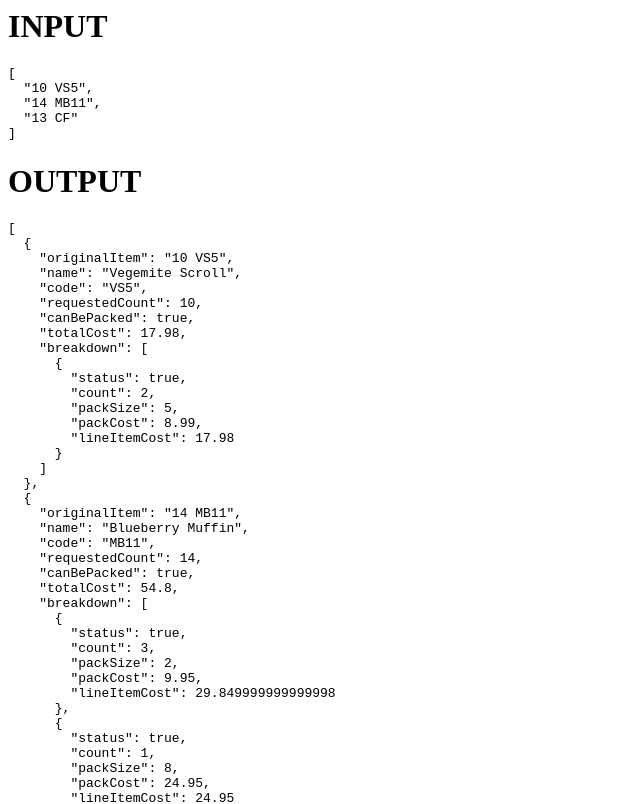
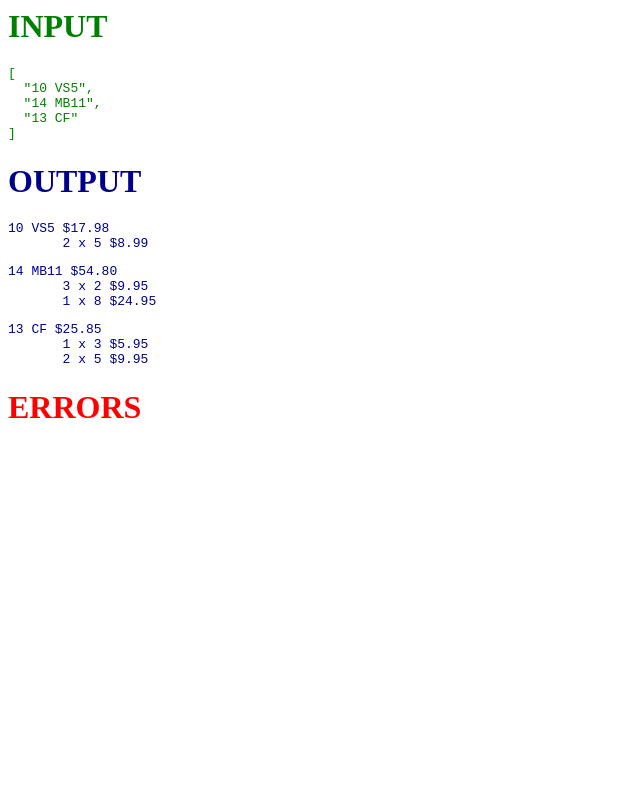
Before and after one commit to afakes/rubix-tech-eval, a plain HTML site: page code/index.html in a window 1280 px wide. Shown: the top 804 px of the page, without its empty margins (0-640 px from the left). Drawn offline with Linux system fonts and the light colour scheme.

Commit message:
code clean up and creating view class

```diff
--- a/code/Bakery.class.js
+++ b/code/Bakery.class.js
@@ -3,36 +3,39 @@
  * This is a component of the solution the the Bakery Packing problem
  *
  */
-class Bakery {
+class Bakery extends base {
 
 	constructor(name = {}, product = {}) {
-		this.internalProperties = {};
+		super();
 		this.name = name;
 		this.product = product;
 	}
 
 	/**
 	 * @param {string[]} inputStream - newline separated items or array
-	 * @return {{data: Array, errors: Array}}
+	 * @return {Boolean}
 	 */
 	main(inputStream = []) {
 
+		this.inputStream = inputStream;
+		this.error = [];
+		this.payload = [];
+
 		if (typeof inputStream === "string") { inputStream = inputStream.split("\n"); }
-
-		let result = { "payload": [], "error": [] };
-
 		if (!Array.isArray(inputStream)) {
-			result.error.push(new Error(`input stream invalid`)); return result;
+			this.error.push(new Error(`input stream invalid`)); return false;
 		}
 
 		for (let inputLine of inputStream) {
 			let itemResult = this.processItem(inputLine);
 			if (itemResult == null) {continue; }
-			if (itemResult.error !== null) { result.error.push(itemResult.error); }
-			if (itemResult.payload !== null) { result.payload.push(itemResult.payload); }
+			if (itemResult.error !== null) { this.error.push(itemResult.error); }
+			if (itemResult.payload !== null) {
+				this.payload.push(itemResult.payload);
+			}
 		}
 
-		return result;
+		return (this.error.length === 0);
 	}
 
 	/**
@@ -42,28 +45,29 @@ class Bakery {
 	 */
 	processItem(srcItem) {
 
+		// validate input
 		let item = this.validateItem(srcItem);
 		if (item == null) { return null; }
 		if ((item.name || "") === "Error") { return {"payload": null, "error": item}; }
 
 		// construct result packet
 		let result = {
-			"originalItem": srcItem,
-			"name": this.name[item.code],
-			"code": item.code,
-			"requestedCount": parseInt(item.numberOfItems),
-			"canBePacked": false,
-			"totalCost": 0.0,
-			"breakdown": []
+			"originalItem":  srcItem,
+			"name":          this.name[item.code],
+			"code":          item.code,
+			"numberOfItems": parseInt(item.numberOfItems),
+			"canBePacked":   false,
+			"totalCost":     0.0,
+			"breakdown":     []
 		};
 
 		// pack sizes greater than the item.numberOfItems will not lead to a solution, convert to integer, and sort descending
 		let packSizes = Object.keys(this.product[item.code])
-			.filter(packSize => { return parseInt(packSize) <= item.numberOfItems })
 			.map(packSize => { return parseInt(packSize) })
+			.filter(packSize => { return packSize <= item.numberOfItems })
 			.sort( (a, b) => { return b-a });
 
-		let calc = this.calc(item.code, item.numberOfItems, packSizes, result.breakdown);
+		let calc = this.calc(item.code, item.numberOfItems, packSizes, result.breakdown); // find the solution
 		result.canBePacked = calc.status;
 
 		if (result.canBePacked) {
@@ -78,14 +82,14 @@ class Bakery {
 	}
 
 	/**
-	 * Recursive function to pack organisation for the requested number of Items
+	 * Recursive function for pack organisation for the requested number of Items
 	 * @param {string} code
 	 * @param {number} numberOfItems
 	 * @param {number[]} packSizes
 	 * @param {{}[]} results
 	 * @return {{}}
 	 */
-	calc(code, numberOfItems, packSizes, results = []) {
+	calc(code = null, numberOfItems = null, packSizes = [], results = []) {
 
 		for (let packSize of packSizes) {
 
@@ -95,7 +99,8 @@ class Bakery {
 			let ret = { "status": true, "count": wholePacks, "packSize": packSize };
 			if (remainder === 0) { results.push(ret); return ret; } // if we have a remainder of zero that means the pack size is a multiple of numberOfItems
 
-			// the remainder becomes the new requestedCount, and we need to create a new  packSizes array where the only sizes we want those equal to or less than remainder
+			// the remainder becomes the new numberOfItems, a new packSizes array where the
+			// only sizes are those equal to or less than remainder
 			let newPackSizes = packSizes.filter( packSize => { return packSize <= remainder; } );
 
 			let subValue = this.calc(code, remainder, newPackSizes, results); // --->> recursive call <<----
@@ -104,71 +109,55 @@ class Bakery {
 			}
 		}
 
-		return { "status": false};
+		return { "status": false}; // looped through all pack sizes and could not find a whole number solution
 	}
 
 	/**
 	 *
-	 * @param {string} srcItem
+	 * @param {string} input
 	 * @return {{} | Error | null}
 	 */
-	validateItem(srcItem) {
+	validateItem(input = null) {
 
-		srcItem = srcItem.trim(); // clean + sanitize string
-		if (srcItem === "") {
+		if (input === null) {
+			return null;
+		}
+
+		input = input.trim(); // clean + sanitize string
+		if (input === "") {
 			return null; // we don't care about empty lines ? maybe we doo and we should return line number?
 		}
 
 		// validate input
-		if (srcItem.indexOf(" ") === -1) {
-			return new Error(`E001,invalid item line: ${srcItem}`);
+		if (input.indexOf(" ") === -1) {
+			return new Error(`E001,invalid item line: ${input}`);
 		}
 
 		// extract requestCount code
-		let [numberOfItems, code] = srcItem.split(" ");
+		let [numberOfItems, code] = input.split(" ");
 		if (numberOfItems == null || code == null) {
-			return new Error(`E002,input string is invalid: ${srcItem}`);
+			return new Error(`E002,input string is invalid: ${input}`);
 		}
 		code = code.trim();
 
 		// get handle to product pack info
 		if (!(code in this.product)) {
-			return new Error(`E003,Unable to find product pack info for productCode:${code}, original: ${srcItem}`);
+			return new Error(`E003,Unable to find product pack info for productCode:${code}, original: ${input}`);
 		}
 
 		if (!(code in this.name)) {
-			return new Error(`E004,Unable to find product name for productCode:${code}, original: ${srcItem}`);
+			return new Error(`E004,Unable to find product name for productCode:${code}, original: ${input}`);
 		}
 
 		numberOfItems = parseInt(numberOfItems);
 		if (isNaN(numberOfItems)) {
-			return new Error(`E005,invalid number of items for productCode:${code}, original: ${srcItem}`);
+			return new Error(`E005,invalid number of items for productCode:${code}, original: ${input}`);
 		}
 
 		return {"code": code, "numberOfItems": numberOfItems}
 	}
 
 
-	// here I have created my own getters and setters accessors, to mimic public and private properties, as ES6 does not support it.
-	/**
-	 * get a property
-	 * @param {string} name
-	 * @param {*} defaultValue
-	 * @returns {*}
-	 */
-	getProperty(name, defaultValue = null) {
-		return (name in this.internalProperties) ? this.internalProperties[name] : defaultValue;
-	}
-
-	/**
-	 * Set a Property value
-	 * @param {string} name
-	 * @param {*} value
-	 * @returns {string}
-	 */
-	setProperty(name, value = null) {
-		this.internalProperties[name] = value;
-	}
 
 
 	/** @returns {{}} */
@@ -191,13 +180,35 @@ class Bakery {
 		this.setProperty('product', value);
 	}
 
-}
 
+	/** @returns {[]{}} */
+	get payload() {
+	    return this.getProperty('payload', []);
+	}
 
-class BakeryView {
+	/** @param {[]{}} value */
+	set payload(value) {
+	    this.setProperty('payload', value);
+	}
 
-	constructor( ) {
+	/** @returns {Error[]} */
+	get error() {
+	    return this.getProperty('error', []);
+	}
 
+	/** @param {Error[]} value */
+	set error(value) {
+	    this.setProperty('error', value);
+	}
+
+	/** @returns {string[] | string} */
+	get inputStream() {
+	    return this.getProperty('inputStream', false);
+	}
+
+	/** @param {string[] | string} value */
+	set inputStream(value) {
+	    this.setProperty('inputStream', value);
 	}
 
 }
--- /dev/null
+++ b/code/BakeryView.class.js
@@ -0,0 +1,120 @@
+class BakeryView  extends base {
+
+	/**
+	 * @param {Bakery} src
+	 */
+	constructor(src) {
+		super();
+		this.src = src;
+
+		this.elements = {
+			"input": null,
+			"output": null,
+			"error": null
+		};
+
+	}
+
+	/** @returns {Bakery} */
+	get src() {
+
+	    return this.getProperty('src', null);
+	}
+
+	/** @param {Bakery} value */
+	set src(value) {
+	    this.setProperty('src', value);
+	}
+
+	// ui element ID's
+
+	/** @returns {{}} */
+	configureElements(input = null, output = null, error = null) {
+		if (input  != null) { this.elements.input  = document.getElementById(input);  }
+		if (output != null) { this.elements.output = document.getElementById(output); }
+		if (error  != null) { this.elements.error  = document.getElementById(error);  }
+	}
+
+	render() {
+		if (this.src == null) { return; }
+
+		this.input();
+		this.payload();
+		this.error();
+
+	}
+
+	input() {
+		if (this.elements.input === null) { return; }
+		this.elements.input.innerText = JSON.stringify(this.src.inputStream || "" , null, 2);
+	}
+
+	/**
+	 * Render the payload of the Bakery Object
+	 */
+	payload() {
+		if (this.elements.output === null) { return; }
+
+		for (let lineItem of this.src.payload || [] ) {
+			this.elements.output.appendChild(this.formatLineItem(lineItem));
+		}
+	}
+
+	/**
+	 * configured formatter
+	 * @return {Intl.NumberFormat}
+	 */
+	static get numberFormatter() {
+		return new Intl.NumberFormat('en-AU', { style: 'decimal', minimumFractionDigits: 2});
+	}
+
+	/**
+	 * for mat line-item for output
+	 * @param lineItem
+	 * @return {DocumentFragment}
+	 */
+	formatLineItem(lineItem) {
+
+		let formatter = BakeryView.numberFormatter;
+
+		let str = `${lineItem.numberOfItems}&nbsp;${lineItem.code}&nbsp;$${formatter.format(lineItem.totalCost)}`;
+
+		for (let subItem of lineItem.breakdown || []) {
+			str += `\n&nbsp;&nbsp;&nbsp;&nbsp;&nbsp;&nbsp;&nbsp;${subItem.count}&nbsp;x&nbsp;${subItem.packSize}&nbsp;$${formatter.format(subItem.packCost)}`;
+		}
+
+		return BakeryView.toHTML(`<pre>${str}</pre>`);
+	}
+
+	error() {
+		if (this.elements.error === null) { return; }
+
+		let str = `<ul>`;
+		for (let error of this.src.error || []) { str += `<li>${error.message || ""}</li>\n`; }
+		str += `<ul>`;
+
+		this.elements.error.appendChild(BakeryView.toHTML(str));
+	}
+
+
+
+	/**
+	 * convert string into HTML appendable object (HTML Fragment)
+	 * @param {string} string
+	 * @return {DocumentFragment}
+	 */
+	static toHTML(string = "") {
+		return document.createRange().createContextualFragment(string);
+	}
+
+	/** @returns {{}} */
+	get elements() {
+	    return this.getProperty('elements', {"input": null, "output": null, "error": null });
+	}
+
+	/** @param {{}} value */
+	set elements(value) {
+	    this.setProperty('elements', value);
+	}
+
+}
--- /dev/null
+++ b/code/base.class.js
@@ -0,0 +1,39 @@
+class base {
+
+	constructor() {
+		this.internalProperties = {};
+	}
+
+	// here I have created my own getters and setters accessors, to mimic public and private properties, as ES6 does not support it.
+	/**
+	 * get a property
+	 * @param {string} name
+	 * @param {*} defaultValue
+	 * @returns {*}
+	 */
+	getProperty(name, defaultValue = null) {
+		return (name in this.internalProperties) ? this.internalProperties[name] : defaultValue;
+	}
+
+	/**
+	 * Set a Property value
+	 * @param {string} name
+	 * @param {*} value
+	 * @returns {string}
+	 */
+	setProperty(name, value = null) {
+		this.internalProperties[name] = value;
+	}
+
+	// template for getter and setter
+	/** @returns {} */
+	get description() {
+	    return this.getProperty('description', false);
+	}
+
+	/** @param {} value */
+	set description(value) {
+	    this.setProperty('description', value);
+	}
+
+}
--- a/code/index.html
+++ b/code/index.html
@@ -2,43 +2,52 @@
 
 <head>
     <title>RUBIX: Bakery Tech Evaluation </title>
+    <script language="JavaScript" src="base.class.js"></script>
     <script language="JavaScript" src="productData.js"></script>
     <script language="JavaScript" src="payloads.js"></script>
+    <script language="JavaScript" src="BakeryView.class.js"></script>
     <script language="JavaScript" src="Bakery.class.js"></script>
+
+    <style>
+        h1.error {
+            color: red;
+        }
+        #error {
+            color: red;
+        }
+
+        h1.input {
+            color: green;
+        }
+        #input {
+            color: green;
+        }
+
+        h1.output {
+            color: darkblue;
+        }
+        #output {
+            color: darkblue;
+        }
+
+    </style>
 
     <script>
         function pageStart() {
 			let B = new Bakery(name, product);
+			B.main(payloads.standard.stream);
 
-			let input = payloads.standard.stream;
-			let result = B.main(input);
-
-			document.getElementById('input').innerText = JSON.stringify(input, null, 2);
-
-			// visualise results
-			document.getElementById('output').innerText = JSON.stringify(result.payload, null, 2);
-
-			document.getElementById('error').innerHTML = "<ul>";
-			for (let error of result.error) {
-				document.getElementById('error').innerHTML += `<li>${error.message}</li>\n`;
-            }
-			document.getElementById('error').innerHTML += "</ul>";
-
+			let view = new BakeryView(B);
+			view.configureElements("input", "output", "error");
+            view.render();
         }
-
     </script>
-
 
 </head>
 <body onload="pageStart()">
-    <h1>INPUT</h1>
-    <pre id="input"></pre>
-    <h1>OUTPUT</h1>
-    <pre id="output"></pre>
-    <h1>ERRORS</h1>
-    <div id="error" style="color: red;"></div>
-
-
+    <h1 class="input">INPUT</h1> <pre id="input"></pre>
+    <h1 class="output">OUTPUT</h1> <div id="output"></div>
+    <h1 class="error">ERRORS</h1> <div id="error"></div>
 </body>
 
 </html>
```
